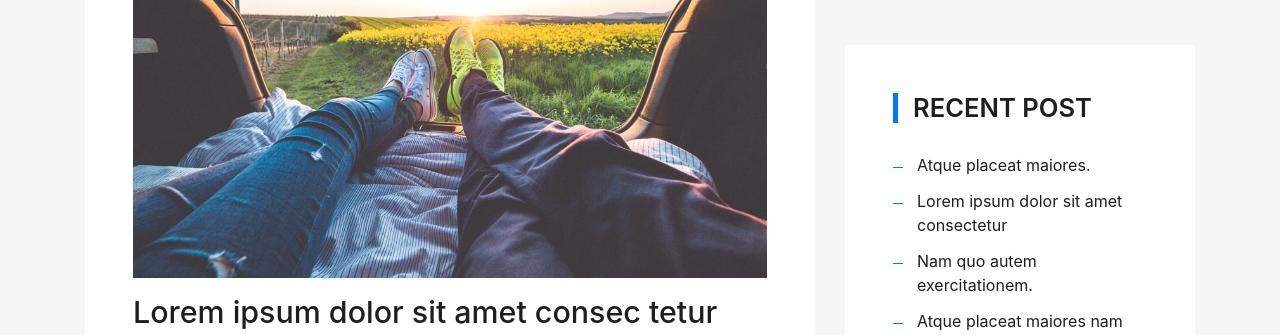
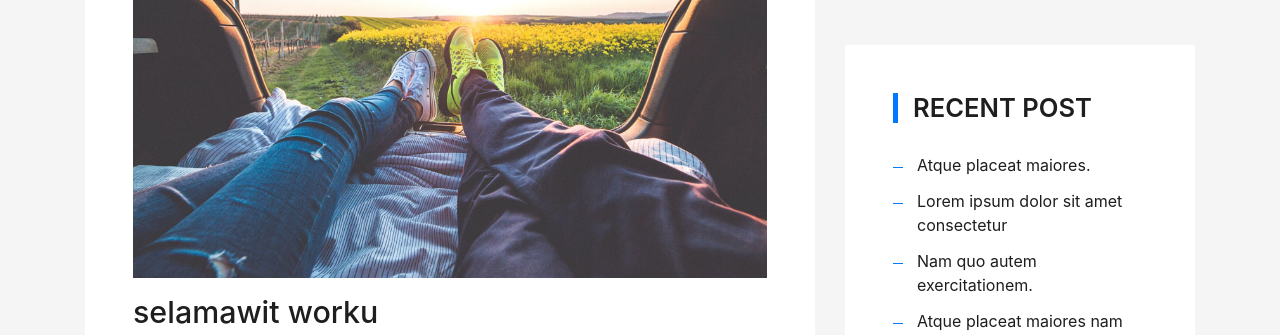
Before and after one commit to elamawit/selam, a plain HTML site: page blog-single.html in a window 1280 px wide. Shown: the part 606-941 px from the top of the page. Drawn offline with Linux system fonts and the light colour scheme; files whose address does not match are found by name.

Commit message:
Update blog-single.html

```diff
--- a/blog-single.html
+++ b/blog-single.html
@@ -101,7 +101,7 @@
               <img src="img/post-1.jpg" class="img-fluid" alt="">
             </div>
             <div class="post-meta">
-              <h1 class="article-title">Lorem ipsum dolor sit amet consec tetur adipisicing</h1>
+              <h1 class="article-title">selamawit worku</h1>
               <ul>
                 <li>
                   <span class="ion-ios-person"></span>
```
